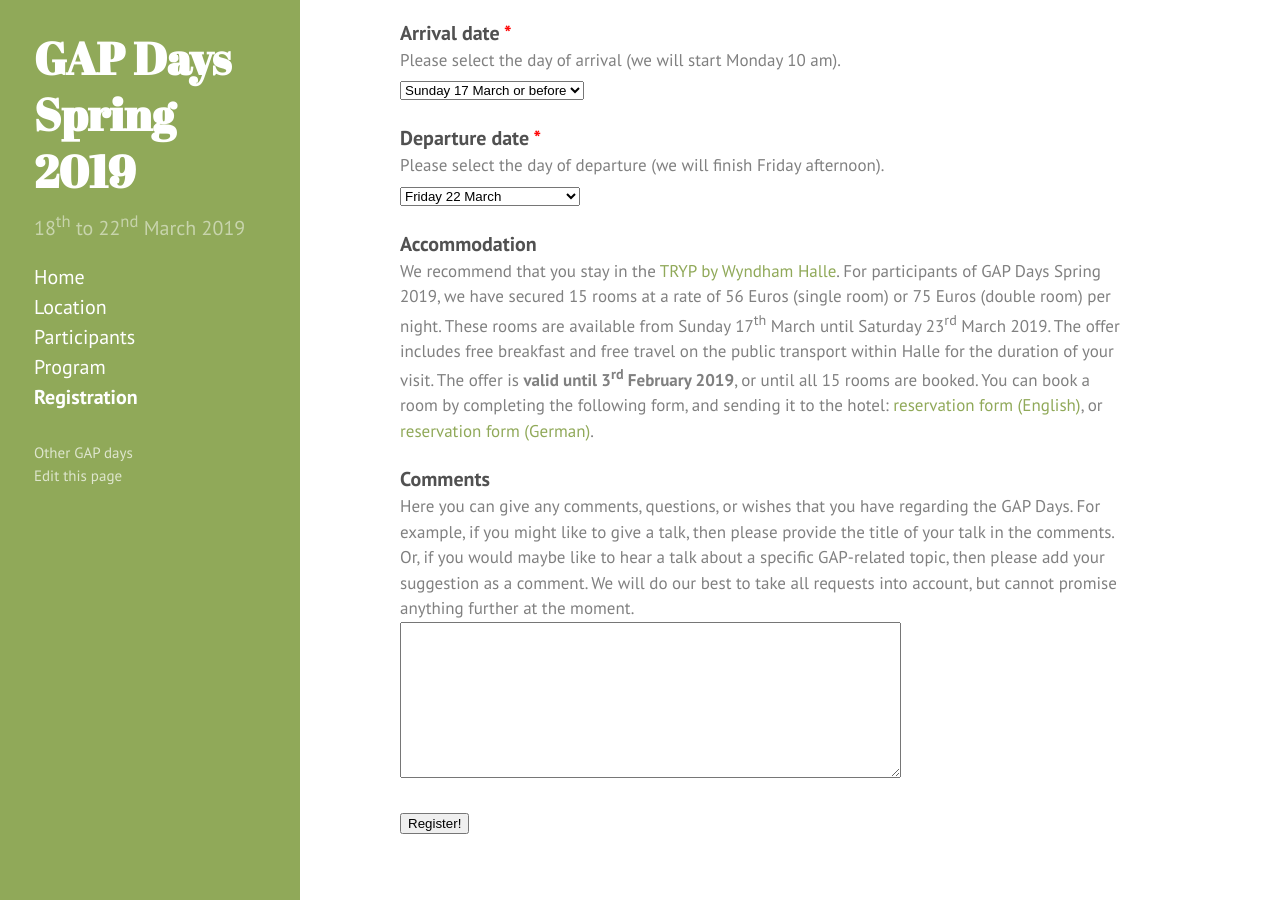
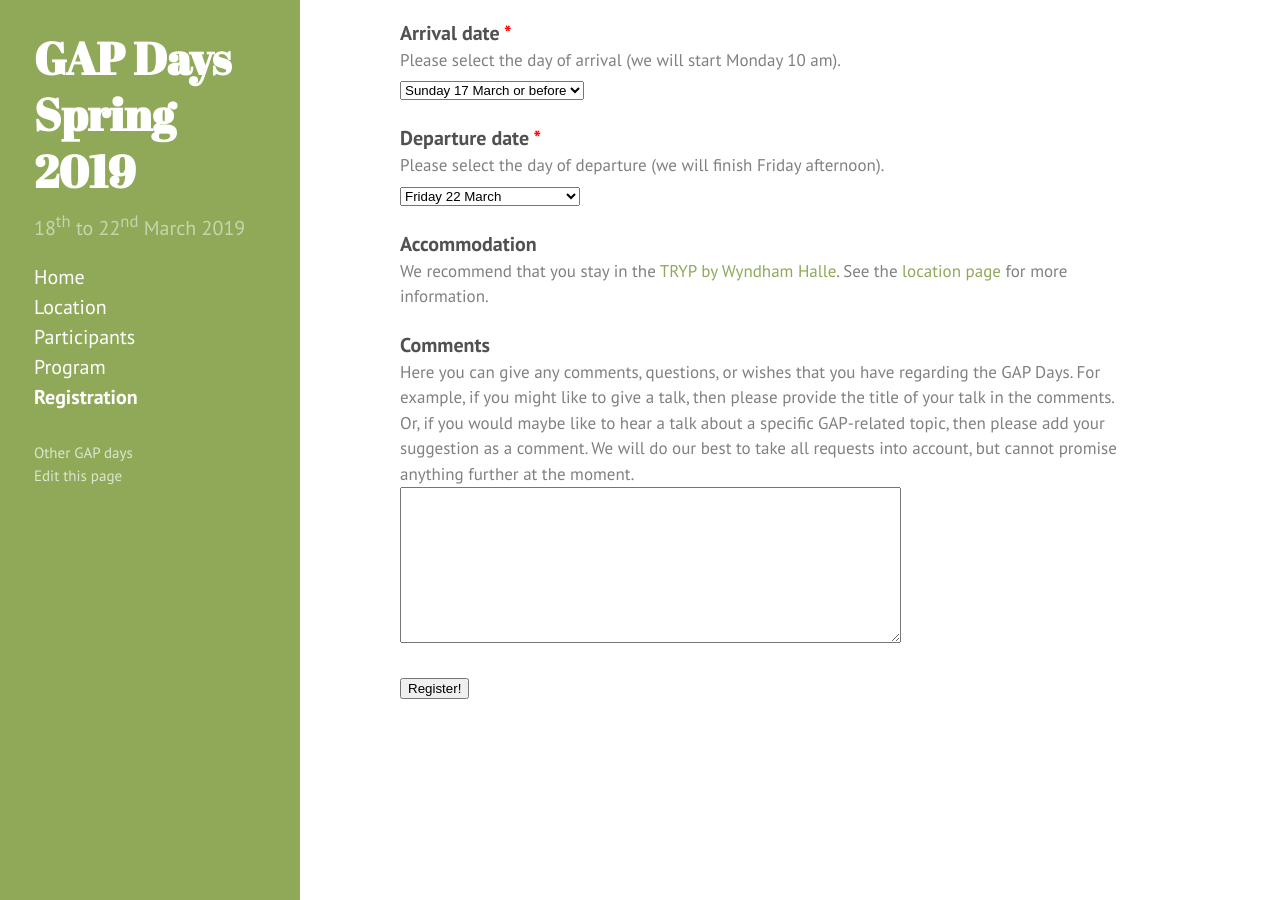
Before and after one commit to jesusmartinez-garcia/2020-01-21-colchester-workshop, a Jekyll site: the page built from registration.html, in a window 1280 px wide and 900 px high, scrolled down 608 px. Built offline with Jekyll 4.4.1, drawn with Linux system fonts in a browser that asks for light colours.

Commit message:
Remove accommodation offer

```diff
--- a/location.md
+++ b/location.md
@@ -44,10 +44,11 @@ need to purchase single ticket (2.30 Euro) for this journey.  To travel from
 *Zentrum Neustadt* to *Straßburger Weg* for the GAP Days, it is necessary to
 change trams at *Rennbahnkreuz*.
 
-<!-- We had negotiated a special offer for participants of GAP Days
+The organisers had negotiated a special offer for participants of GAP Days
 Spring 2019, but this offer has now expired. However, there are still rooms
-available at normal rates. -->
+available at normal rates.
 
+<!--
 For participants of GAP Days Spring 2019, we have negotiated 15 rooms at a rate
 of 56 Euro (single room) or 75 Euro (double room) per night, including
 breakfast.  These rooms are available from Sunday 17<sup>th</sup> March until
@@ -57,3 +58,4 @@ completing the following form, and sending it to the hotel: <a href="{{ site.url
 }}{{ site.baseurl }}/hotel_form/english.pdf">reservation form (English)</a>, or
 <a href="{{ site.url }}{{ site.baseurl }}/hotel_form/deutsch.pdf">reservation
 form (German)</a>.
+-->
--- a/registration.html
+++ b/registration.html
@@ -97,7 +97,10 @@ regarding registration, or in general, feel free to
   </div>
   <div class="form-field-description">
     We recommend that you stay in the <a href="https://www.tryphalle.com/">TRYP
-      by Wyndham Halle</a>. For participants of GAP Days Spring 2019, we have
+      by Wyndham Halle</a>.  See the <a href="{{ site.url }}{{ site.baseurl
+      }}/location">location page</a> for more information.
+    <!--
+    For participants of GAP Days Spring 2019, we have
     secured 15 rooms at a rate of 56 Euros (single room) or 75 Euros (double
     room) per night. These rooms are available from Sunday 17<sup>th</sup> March
     until Saturday 23<sup>rd</sup> March 2019.  The offer includes free
@@ -109,6 +112,7 @@ regarding registration, or in general, feel free to
     }}/hotel_form/english.pdf">reservation form (English)</a>, or
     <a href="{{ site.url }}{{ site.baseurl
     }}/hotel_form/deutsch.pdf">reservation form (German)</a>.
+    -->
   </div>
 <!--
   <input type="text" size="60" maxlength="180" name="accommodation" />
```
